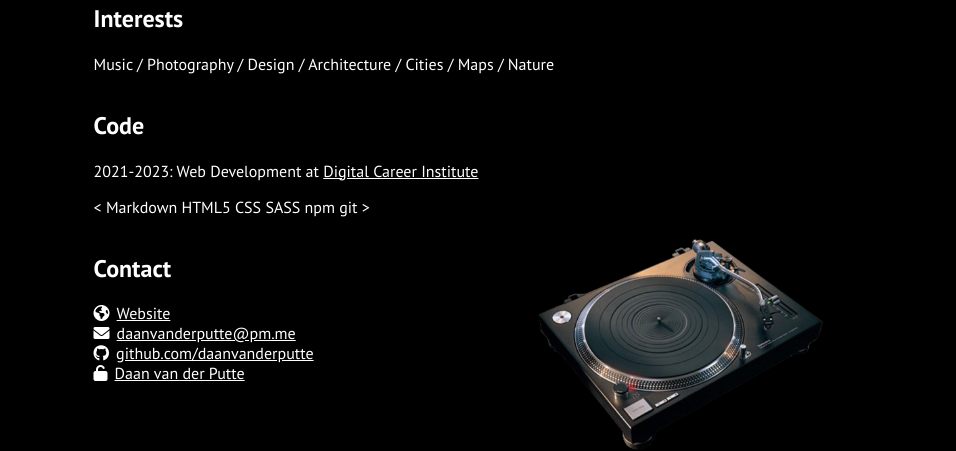
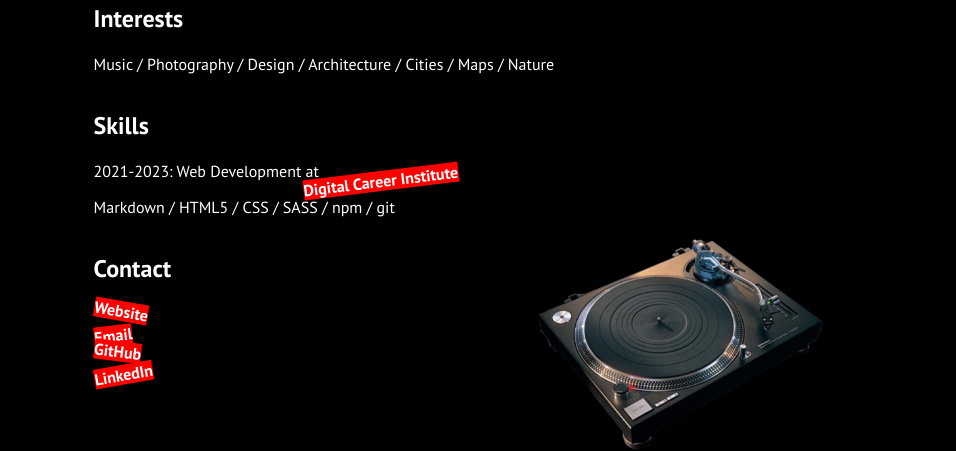
Before and after one commit to daanvanderputte/portfolio-one, a website: page src/html/about.html in a window 1280 px wide. Shown: the part 265-716 px from the top of the page, 324-1280 px from the left. Drawn offline with Linux system fonts and the light colour scheme.

Commit message:
Changing link styling

```diff
--- a/src/html/about.html
+++ b/src/html/about.html
@@ -22,11 +22,21 @@
             <p>Music / Photography / Design / Architecture / Cities / Maps / Nature</p>
         </section>
         <section>
-            <h1>Code</h1>
-            <p>2021-2023: Web Development at <a href="https://digitalcareerinstitute.org/courses/web-development-course" target="_blank">Digital Career Institute</a></p>
-            <p> < Markdown HTML5 CSS SASS npm git > </p>
+            <h1>Skills</h1>
+            <p>2021-2023: Web Development at <div id="dci"><a href="https://digitalcareerinstitute.org/courses/web-development-course" target="_blank">Digital Career Institute</a></div></p>
+            <p>Markdown / HTML5 / CSS / SASS / npm / git</p>
         </section>
         <section>
+            <h1>Contact</h1>
+                <ul>
+                    <li id="website"><a href="http://" target="_blank">Website</a></li>
+                    <li id="email"><a href="mailto:daanvanderputte@protonmail.com">Email</a></li>
+                    <li id="github"><a href="http://www.github.com/daanvanderputte" target="_blank">GitHub</a></li>
+                    <li id="linkedin"><a href="http://www.linkedin.com" target="_blank">LinkedIn</a></li>
+                </ul>
+            </li>
+        </section>
+        <!-- <section>
             <h1>Contact</h1>
                 <ul>
                     <li id="website"><a href="http://" target="_blank">Website</a></li>
@@ -35,7 +45,7 @@
                     <li id="linkedin"><a href="http://www.linkedin.com" target="_blank">Daan van der Putte</a></li>
                 </ul>
             </li>
-        </section>
+        </section> -->
     </main>
     <div><img id="camera" src="../images/canon.png" alt="Camera"></div>
     <div><img id="turntable" src="../images/technics.png" alt="Turntable"></div>
--- a/src/scss/about.scss
+++ b/src/scss/about.scss
@@ -42,26 +42,94 @@ ul {
     list-style-type: none;
     padding-left: 0;
 }
-#website:before {
-    font-family: "FontAwesome";
-    content: "\f0ac";
-    margin-right: 7px;
+
+a {
+    background-color: red;
+    font-weight: 900;
+    text-decoration: none;
+    width: 5rem;
 }
-#email:before {
-    font-family: "FontAwesome";
-    content: "\f0e0";
-    margin-right: 7px;
+
+
+#dci {
+    transform: rotate(-7deg);
+    position: absolute;
+    left: 49vw;
+    bottom: 43vh;
+    &:hover {
+        transform: scale(2) rotate(-7deg);
+    }
 }
-#github:before {
-    font-family: "FontAwesome";
-    content: "\f09b";
-    margin-right: 7px;
+
+#website {
+    transform: rotate(10deg);
+    &:hover {
+        transform: scale(2) rotate(10deg);
+    }
 }
-#linkedin:before {
-    font-family: "FontAwesome";
-    content: "\f09c";
-    margin-right: 7px;
+
+#email {
+    transform: rotate(-7deg);
+    &:hover {
+        transform: scale(2) rotate(-7deg);
+    }
 }
+
+#github {
+    transform: rotate(7deg);
+    &:hover {
+        transform: scale(2) rotate(7deg);
+    }
+}
+
+#linkedin {
+    transform: rotate(-10deg);
+    &:hover {
+        transform: scale(2) rotate(-10deg);
+    }
+}
+
+// #website {
+//     background-color: red;
+//     font-weight: 900;
+// }
+
+// #email {
+//     background-color: red;
+//     font-weight: 900;
+// }
+
+// #github {
+//     background-color: red;
+//     font-weight: 900;
+// }
+
+// #linkedin {
+//     background-color: red;
+//     font-weight: 900;
+// }
+
+
+// #website:before {
+//     font-family: "FontAwesome";
+//     content: "\f0ac";
+//     margin-right: 7px;
+// }
+// #email:before {
+//     font-family: "FontAwesome";
+//     content: "\f0e0";
+//     margin-right: 7px;
+// }
+// #github:before {
+//     font-family: "FontAwesome";
+//     content: "\f09b";
+//     margin-right: 7px;
+// }
+// #linkedin:before {
+//     font-family: "FontAwesome";
+//     content: "\f09c";
+//     margin-right: 7px;
+// }
 // Pictures
 #camera {
     width: 15%;
```
Also changed, not shown: src/styles/about.css, 1 other file.
